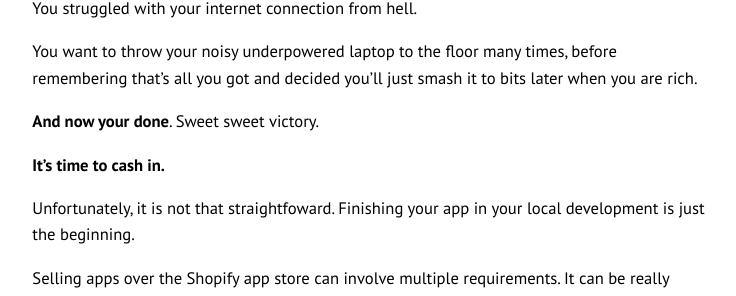
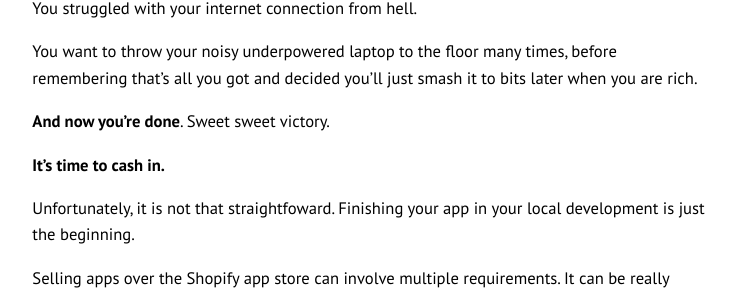
Before and after one commit to klaudsol/klaudsol-blog.github.io, a Jekyll site: the page built from _posts/2020-06-30-how-to-sell-apps-via-the-shopify-app-store.md, in a window 1280 px wide and 900 px high, scrolled down 759 px. Shown: the part 150-446 px from the top of the window, without its empty margins (271-1007 px from the left). Built offline with Jekyll 4.4.1, drawn with Linux system fonts in a browser that asks for light colours.

Commit message:
Fix: you're

```diff
--- a/_posts/2020-06-30-how-to-sell-apps-via-the-shopify-app-store.md
+++ b/_posts/2020-06-30-how-to-sell-apps-via-the-shopify-app-store.md
@@ -18,7 +18,7 @@ You struggled with your internet connection from hell.
 
 You want to throw your noisy underpowered laptop to the floor many times, before remembering that's all you got and decided you'll just smash it to bits later when you are rich.
 
-**And now your done**. Sweet sweet victory.
+**And now you're done**. Sweet sweet victory.
 
 **It's time to cash in.**
 
```
